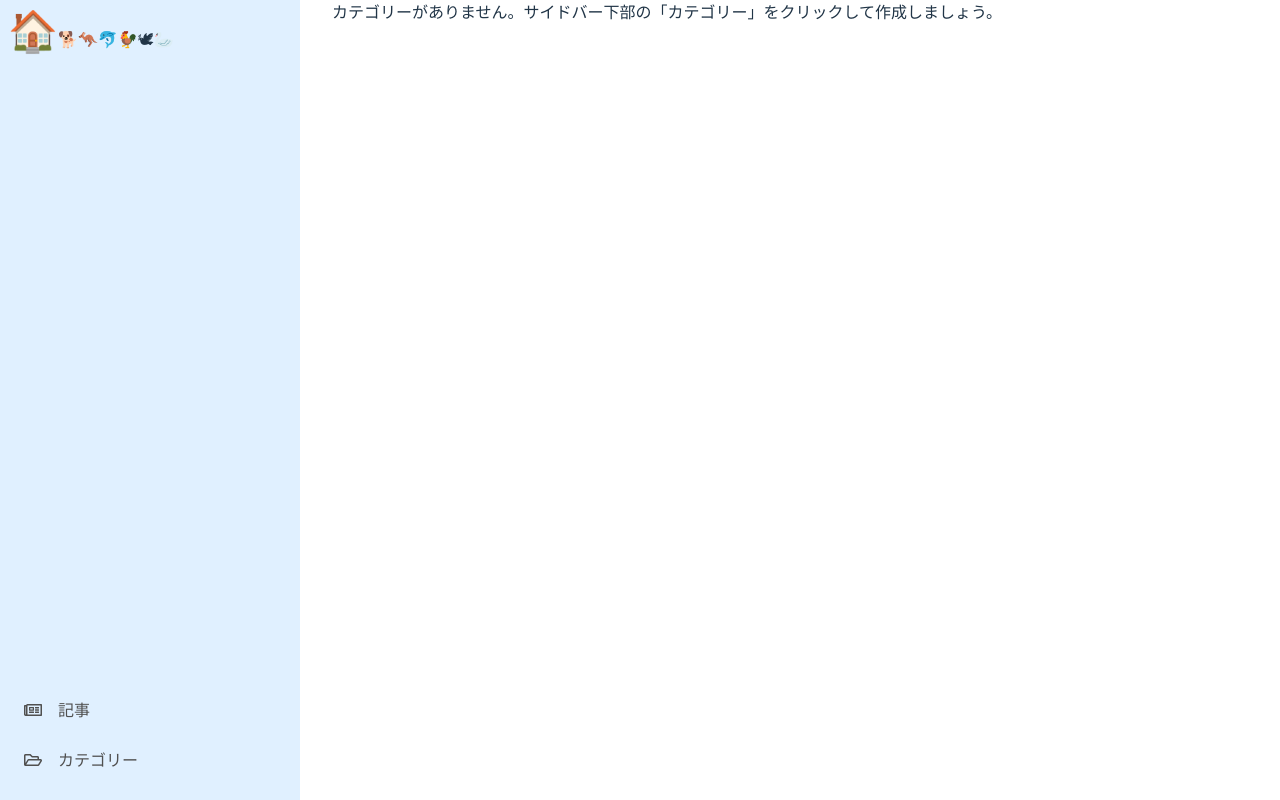
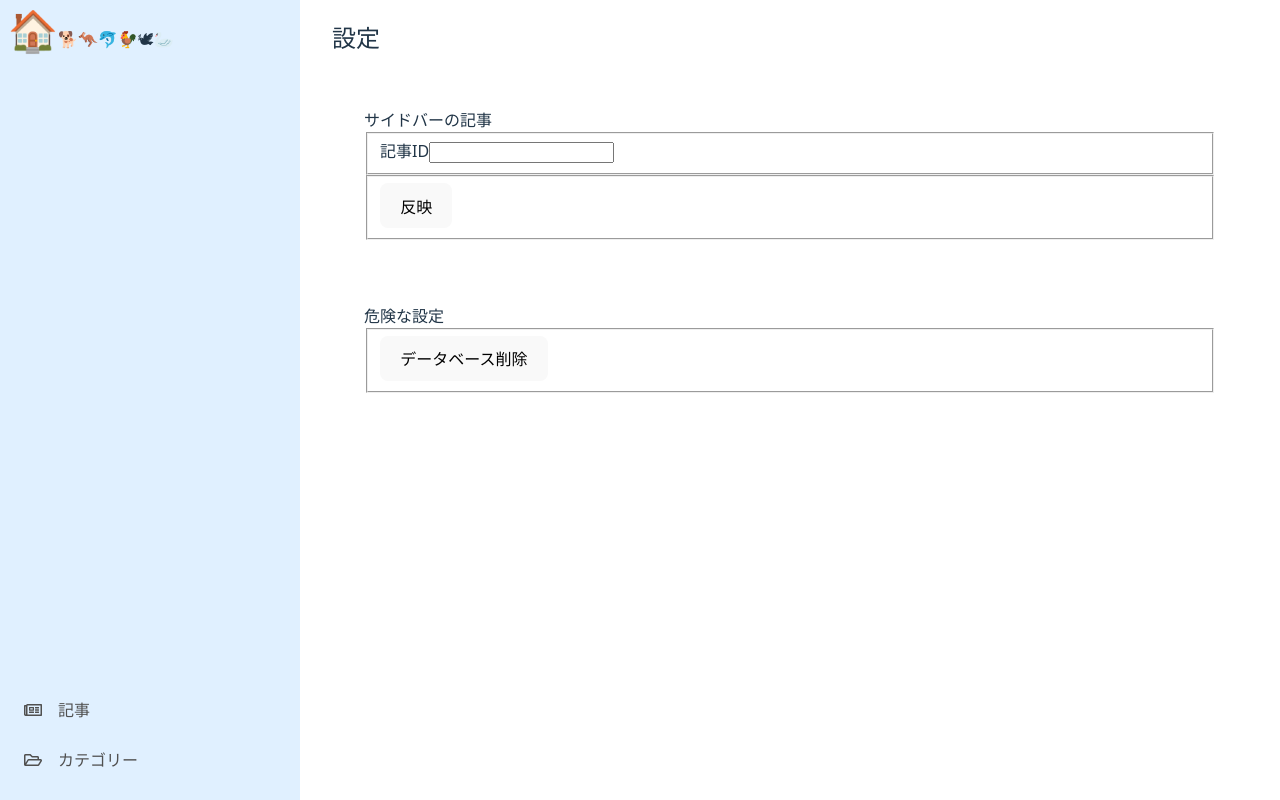
Before and after one commit to kakei-akihiko/portal, a Vue app: page /#/settings in a window 1280 px wide. Built offline with nearby package versions, Linux system fonts and the light colour scheme.

Commit message:
SettingPage.vue

```diff
--- a/src/router/index.js
+++ b/src/router/index.js
@@ -40,7 +40,7 @@ const routes = [
   {
     path: '/settings',
     name: 'SettingPage',
-    component: () => import(/* webpackChunkName: "settings" */ '../views/articles/ArticlesListPage.vue')
+    component: () => import(/* webpackChunkName: "settings" */ '../views/SettingPage.vue')
   }
 ]
 
--- /dev/null
+++ b/src/views/SettingPage.vue
@@ -0,0 +1,75 @@
+<template>
+  <TheMainLayout main-panel-scroll>
+    <template v-slot:sidebar>
+      <TheSidebar/>
+    </template>
+
+    <template v-slot:panel-main>
+      <h2>設定</h2>
+
+      <div class="card">
+        <div class="card-header">サイドバーの記事</div>
+        <div class="card-body">
+          <fieldset class="form-group">
+            <label>記事ID</label>
+            <input
+              name="sidebar-article-id"
+              class="form-control"
+              v-model="sidebarArticleId"
+            />
+          </fieldset>
+          <fieldset class="form-group mb-0" label-sr-only>
+            <button
+              class="btn btn-primary"
+              type="button"
+              @click="sidebarArticleButtonClick"
+            >
+              反映
+            </button>
+          </fieldset>
+        </div>
+      </div>
+
+      <div class="card border-danger">
+        <div class="card-header border-danger text-danger">危険な設定</div>
+        <div class="card-body">
+          <fieldset class="form-group">
+            <button
+              type="button"
+              class="btn btn-secondary"
+              @click="deleteDatabaseButtonClick"
+            >
+              データベース削除
+            </button>
+          </fieldset>
+        </div>
+      </div>
+    </template>
+  </TheMainLayout>
+</template>
+
+<script setup>
+import { onMounted, ref } from 'vue'
+import { loadSidebarSetting, setSidebarArticleId, sidebarArticleRef } from '../store/ref'
+import ArticlesDatabase from '../infrastructure/ArticlesDatabase.js'
+
+const articlesDatabase = new ArticlesDatabase()
+
+const sidebarArticleId = ref(null)
+
+const deleteDatabaseButtonClick = () => {
+  articlesDatabase.delete()
+  console.log('データベースを削除しました。')
+}
+
+const sidebarArticleButtonClick = async () => {
+  const idIsEmpty = sidebarArticleId.value === '' || sidebarArticleId.value == null
+  const id = idIsEmpty ? null : Number(sidebarArticleId.value)
+  await setSidebarArticleId(id)
+}
+
+onMounted(async () => {
+  await loadSidebarSetting()
+  sidebarArticleId.value = sidebarArticleRef.value?.id
+})
+</script>
```
